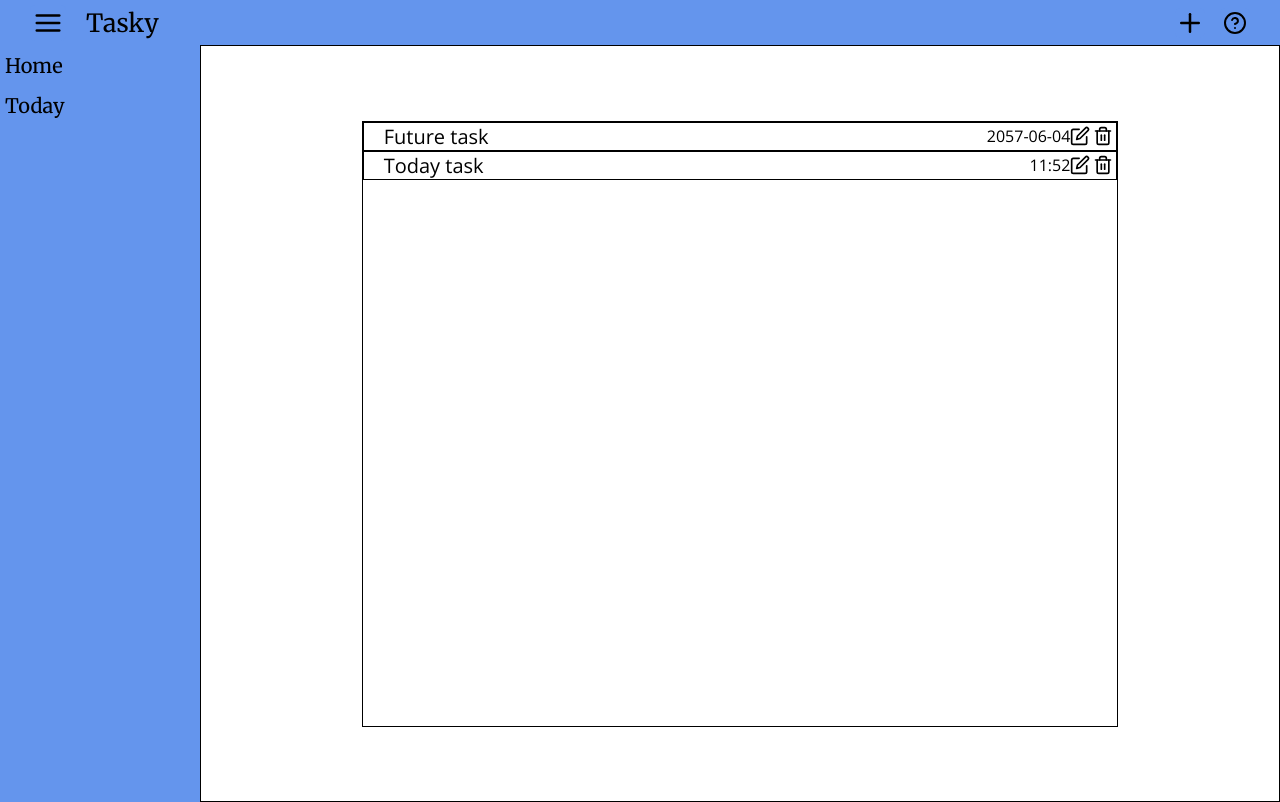
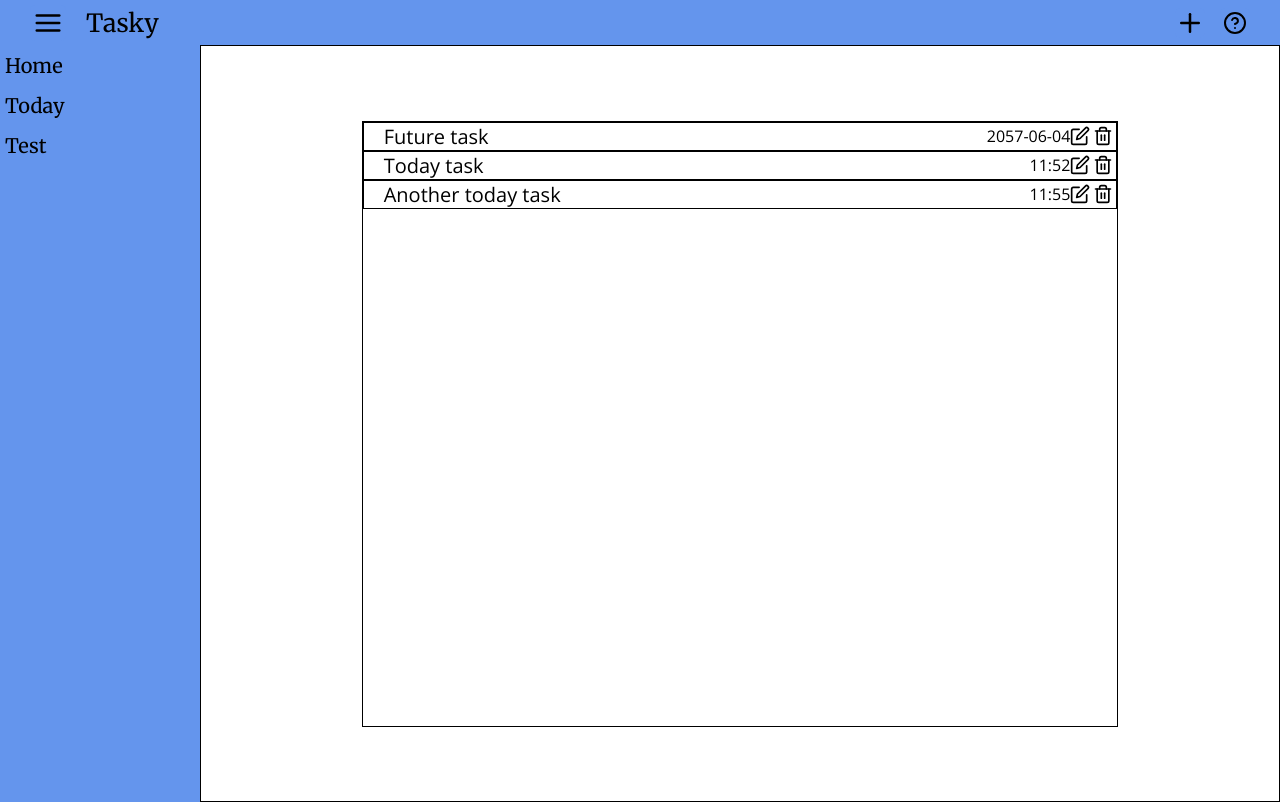
Before and after one commit to EricTGoto/Tasky, a React (Create React App) app: page / in a window 1280 px wide. Built offline with nearby package versions, Linux system fonts and the light colour scheme.

Commit message:
added task filtering functionality with sidebar buttons

```diff
--- a/src/App.js
+++ b/src/App.js
@@ -14,10 +14,13 @@ function App() {
   const todayFormatted = format(today, 'yyyy-MM-dd');
 
   const [task, setTask] = React.useState([{
-    taskTitle: 'Future task', taskID: uniqid(), dateString: futureDateFormatted, timeString: '16:14',
+    taskTitle: 'Future task', taskID: uniqid(), dateString: futureDateFormatted, timeString: '16:14', taskGroup: 'Donkey',
   },
   {
-    taskTitle: 'Today task', taskID: uniqid(), dateString: todayFormatted, timeString: '11:52',
+    taskTitle: 'Today task', taskID: uniqid(), dateString: todayFormatted, timeString: '11:52', taskGroup: 'Test',
+  },
+  {
+    taskTitle: 'Another today task', taskID: uniqid(), dateString: todayFormatted, timeString: '11:55', taskGroup: 'Work',
   }]);
   const [showMenus, setShowMenus] = React.useState({
     sidebar: true,
@@ -27,7 +30,9 @@ function App() {
   // taskGroups keeps track of the task groups. by default we have home
   // and today. Home displays all tasks and today displays tasks due today
   // eslint-disable-next-line no-unused-vars
-  const [taskGroups, setTaskGroups] = React.useState(['Home', 'Today']);
+  const [taskGroups, setTaskGroups] = React.useState(['Home', 'Today', 'Test']);
+
+  const [selectedGroup, setSelectedGroup] = React.useState('Home');
 
   function deleteTask(event) {
     setTask((prevTask) => prevTask.filter(
@@ -43,10 +48,19 @@ function App() {
         show={showMenus.taskForm}
         taskGroups={taskGroups}
       />
-      <Sidebar show={showMenus.sidebar} taskGroups={taskGroups} />
+      <Sidebar
+        show={showMenus.sidebar}
+        taskGroups={taskGroups}
+        setSelectedGroup={setSelectedGroup}
+      />
       <div className="main-elements">
         <Header setShowMenus={setShowMenus} />
-        <Tasks tasks={task} deleteFunction={deleteTask} sidebarShowing={showMenus.sidebar} />
+        <Tasks
+          selectedGroup={selectedGroup}
+          tasks={task}
+          deleteFunction={deleteTask}
+          sidebarShowing={showMenus.sidebar}
+        />
       </div>
     </div>
   );
--- a/src/components/DateTime.js
+++ b/src/components/DateTime.js
@@ -6,9 +6,7 @@ import { isToday, parse } from 'date-fns';
 // want to display it like June 5, 2022, or just the time if the task is due today
 function DateTime({ date, time }) {
   function isItToday() {
-    console.log(date);
     const parsedDate = parse(date, 'yyyy-MM-dd', new Date());
-    console.log(parsedDate);
     return isToday(parsedDate);
   }
 
--- a/src/components/Sidebar.js
+++ b/src/components/Sidebar.js
@@ -1,9 +1,13 @@
 import React from 'react';
 
-function Sidebar({ show, taskGroups }) {
+function Sidebar({ show, taskGroups, setSelectedGroup }) {
+  function filterTasks(selectedGroup) {
+    setSelectedGroup(selectedGroup);
+  }
+
   const taskGroupElements = taskGroups.map((taskGroup) => {
     return (
-      <div className="sidebar-item">{taskGroup}</div>
+      <div className="sidebar-item" onClick={() => filterTasks(taskGroup)} role="presentation">{taskGroup}</div>
     );
   });
   return (
--- a/src/components/TaskForm.js
+++ b/src/components/TaskForm.js
@@ -35,7 +35,7 @@ function TaskForm({ show, setTask, taskGroups }) {
       taskID: uniqid(),
       dateString: taskInput.date,
       timeString: taskInput.time,
-      category: taskInput.taskGroup,
+      taskGroup: taskInput.taskGroup,
     });
   }
 
--- a/src/components/Tasks.js
+++ b/src/components/Tasks.js
@@ -1,9 +1,10 @@
+/* eslint-disable max-len */
 import React from 'react';
 import trash from '../images/trash.svg';
 import edit from '../images/edit.svg';
 import Date from './DateTime';
 
-function Tasks({ tasks, deleteFunction, sidebarShowing }) {
+function Tasks({ selectedGroup, tasks, deleteFunction, sidebarShowing }) {
   const [editable, setEditable] = React.useState('false');
 
   function handleEdit() {
@@ -25,7 +26,12 @@ function Tasks({ tasks, deleteFunction, sidebarShowing }) {
     taskContainer.style.gridColumn = taskContainerSize;
   }, [sidebarShowing]);
 
-  const taskList = tasks.map((task) => {
+  const taskList = function taskList() {
+    let filteredTasks = [...tasks];
+    if (selectedGroup !== 'Home') {
+      filteredTasks = tasks.filter((task) => task.taskGroup === selectedGroup);
+    }
+    filteredTasks = filteredTasks.map((task) => {
       return (
         <div key={task.taskID} className="task">
           <p contentEditable={editable} role="presentation" className="task-title">{task.taskTitle}</p>
@@ -37,10 +43,13 @@ function Tasks({ tasks, deleteFunction, sidebarShowing }) {
         </div>
       );
     });
+    return filteredTasks;
+  };
+
   return (
     <div className="task-container">
       <div className="tasks">
-        {taskList}
+        {taskList()}
       </div>
     </div>
   );
```
Also changed, not shown: .eslintrc.json. Lines whose indentation alone changed are shown as unchanged.
